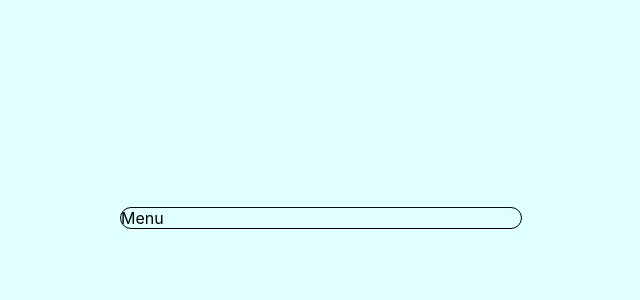
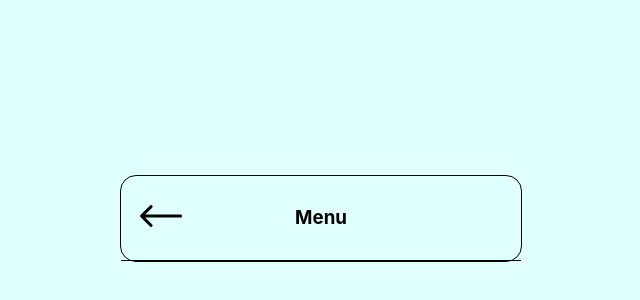
Before and after one commit to jessica0522/card-form-react, a React (Create React App) app: page /menu in a window 1280 px wide. Shown: the part 182-482 px from the top of the page, without its empty margins (319-959 px from the left). Built offline with nearby package versions, Linux system fonts and the light colour scheme.

Commit message:
add header for Menu component

```diff
--- a/src/components/Menu.tsx
+++ b/src/components/Menu.tsx
@@ -1,9 +1,17 @@
 import React from "react";
+import arrow from '../assets/arrow.svg';
 
 const Menu = () => {
   return (
     <div className="container">
-      Menu
+      <div className="header">
+        <div className="hamburger-container">
+          <img className="hamburger" src={arrow} alt="arrow-icon" />
+        </div>
+        <div className="title-container">
+          <h3 className="tc">Menu</h3>
+        </div>
+      </div>
     </div>
   )
 }
```
